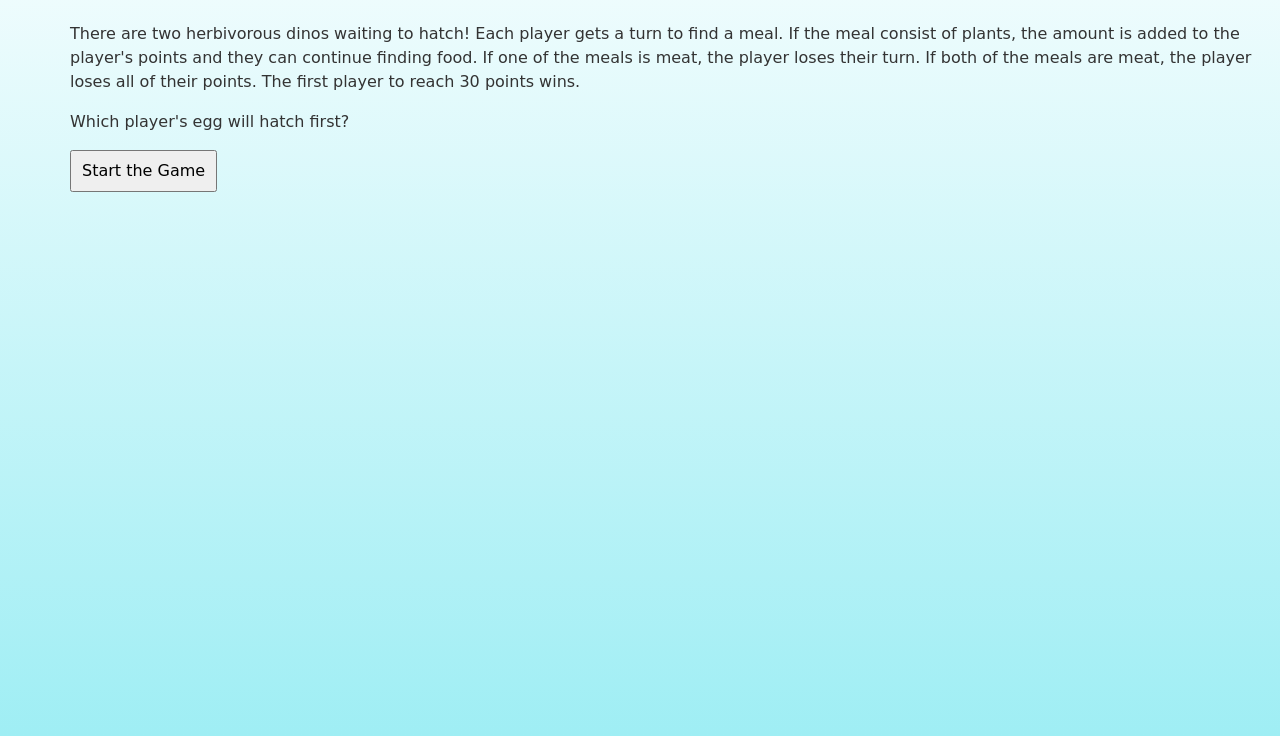
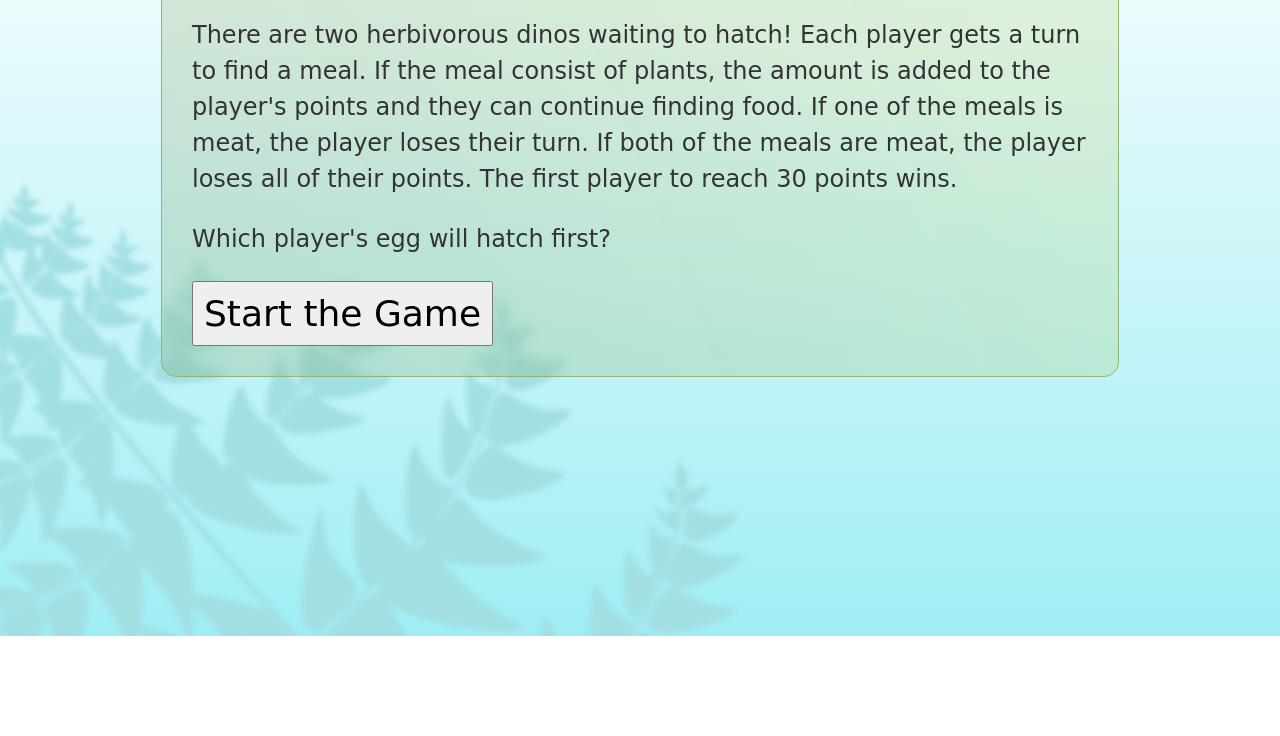
Before and after one commit to dilpenn/des157a, a plain HTML site: page studio3/index.html in a window 1280 px wide. Shown: the part 164-900 px from the top of the page. After the commit the page ends 800 px from the top, so only its background shows below. Drawn offline with nearby package versions, Linux system fonts and the light colour scheme; a web font is replaced by a local one.

Commit message:
final prj - modeling

```diff
--- a/final/finalproject/script.js
+++ b/final/finalproject/script.js
@@ -26,6 +26,7 @@
             document.getElementById('party-bg').className = 'showing'; //party lights background appears
         } else if (activity == "modeling") {
             document.getElementById('modeling').className = 'showing'; //modeling img appears
+            document.getElementById('photoshoot-bg').className = 'showing'; //photoshoot lights background appears
         } else if (activity == "exercising") {
             document.getElementById('exercising').className = 'showing'; //exercising img appears
         }
--- a/studio3/index.html
+++ b/studio3/index.html
@@ -15,13 +15,17 @@
 </head>
 
 <body>
+
     <h1>Hatch the Egg</h1>
+
+    <div id="fern-bg"></div>
+
+    <div id="container">
         <div id="startoverlay" class="showing">
             <p>There are two herbivorous dinos waiting to hatch! Each player gets a turn to find a meal. If the meal consist of plants, the amount is added to the player's points and they can continue finding food. If one of the meals is meat, the player loses their turn. If both of the meals are meat, the player loses all of their points. The first player to reach 30 points wins.</p>
             <p>Which player's egg will hatch first?</p>
             <button id="startgame">Start the Game</button>
         </div>
-
 
         <main id="game-window" class="hidden">
 
@@ -48,8 +52,7 @@
             </div>
 
         </main>
-
-
+    </div>
 
     <script src="script.js"></script>
 
--- a/studio3/styles.css
+++ b/studio3/styles.css
@@ -1,12 +1,29 @@
+html {
+    /* max-height: 750px; */
+}
+
 body {
+    /* height: 750px; */
     font-family: 'Skranji', cursive;
     color: #333;
-    padding: 50px;
-    line-height: 1.5em;
-    background-image: linear-gradient(180deg, #FFFFFF 0%, #9FEEF4 100%), url(images/fern_bg.png);
-    background-position: left bottom;
+    /* padding: 50px; */
+    /* line-height: 1.5em; */
+    background: linear-gradient(180deg, #FFFFFF 0%, #9FEEF4 100%);
+    /* background-size: cover; */
+    height: 100vh;
+    position: relative;
+}
+
+#fern-bg {
+    padding: 0;
+    height: 459px;
+    width: 752px;
+    position: absolute;
+    bottom: 0;
+    left: 0;
+    background-image: url(images/fern_bg.png);
+    /* background-position: left bottom; */
     background-repeat: no-repeat;
-    min-height: 100vh;
 }
 
 h1 {
@@ -14,11 +31,29 @@ h1 {
     font-size: 96px;
     font-weight: 400;
     text-align: center;
-    margin-top: 30px;
+    margin: 0;
+    padding-top: 2rem;
+    /* margin-top: 30px; */
+}
+
+#container {
+    display: flex;
+    justify-content: center;
 }
 
 #startoverlay {
-    border-color: #94B36D;
+    width: 70%;
+    padding: 30px;
+    background: linear-gradient(69.19deg, rgba(117, 149, 75, 0.21) 13.19%, rgba(169, 201, 102, 0.222) 87.8%);
+    backdrop-filter: blur(5.5px);
+    border: 1px solid #94B36D;
+    border-radius: 15px;
+    font-size: 24px;
+    line-height: 1.5em;
+}
+
+#startoverlay p {
+    margin-top: 0;
 }
 
 #game-flex {
@@ -28,10 +63,11 @@ h1 {
 
 button {
     padding: 10px;
+    font-size: 36px;
 }
 
 div {
-    padding: 20px;
+    padding: 0;
 }
 
 #score1, #score2 {
```
Also changed, not shown: final/finalproject/index.html (+2 -1 lines), final/finalproject/styles.css (+14 -0 lines), final/finalproject/images/cat_modeling2.png (added), final/finalproject/images/cat_modeling3.png (added). Lines whose indentation alone changed are shown as unchanged.
